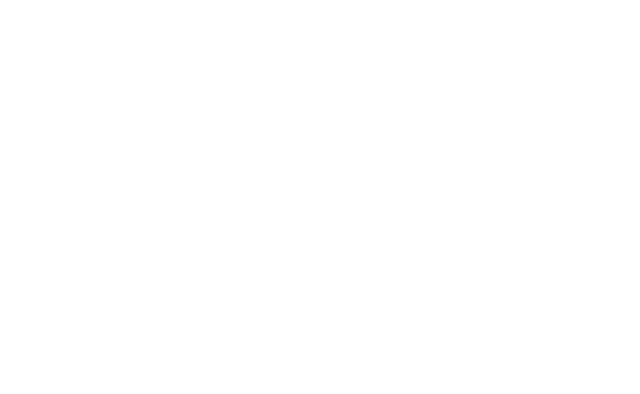
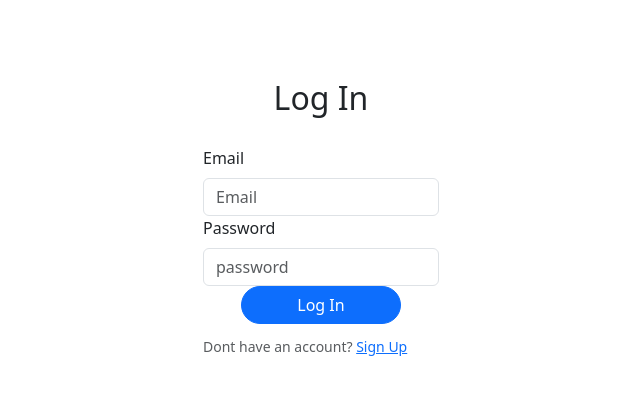
Before and after one commit to ThaliaRowan/unamed-_atm, a React (Create React App) app in the folder projectmanagement/: page /#/login in a window 1280 px wide. Shown: the top 394 px of the page, without its empty margins (319-959 px from the left). Built offline with nearby package versions, Linux system fonts and the light colour scheme.

Commit message:
created login page

```diff
--- a/projectmanagement/src/App.js
+++ b/projectmanagement/src/App.js
@@ -4,6 +4,7 @@
 import Dashboard from "./pages/Dashboard";
 import Home from "./pages/Home";
 import SignUp from "./pages/Signup";
+import Login from "./pages/Login";
 
 function App() {
   return (
@@ -12,6 +13,8 @@
         <Route exact path="/" component={Home} />
         <Route exact path="/dashboard" component={Dashboard}  />
         <Route exact path="/signup" component={SignUp} />
+        <Route exact path="/login" component={Login} />
+
       </Switch>
     </Router>
   );
--- /dev/null
+++ b/projectmanagement/src/Login.css
@@ -0,0 +1,23 @@
+
+#container {
+    margin: auto;
+    width: 20%;
+    padding: 10px
+}
+
+#box {
+    padding-top: 5%;
+}
+
+#title {
+        font-size: 2rem;
+}
+
+#button {
+    width: 10rem;
+    border-radius: 30px;
+}
+
+#titleGroup {
+    text-align: center;
+}
--- /dev/null
+++ b/projectmanagement/src/pages/Login.js
@@ -0,0 +1,43 @@
+import React from "react";
+import "../Login.css";
+import {Form, Button} from "react-bootstrap";
+
+
+function Login(){
+    return(
+        <div id="box">
+        <div id="container">
+            <Form id="signForm">
+                <Form.Group id="titleGroup">
+                    <Form.Label>
+                        <p id="title">
+                            Log In
+                        </p>
+                    </Form.Label>
+                </Form.Group>
+                <Form.Group>
+                    <Form.Label>Email</Form.Label>
+                    <Form.Control type="email" placeholder="Email"  />
+                </Form.Group>
+                <Form.Group>
+                    <Form.Label>Password</Form.Label>
+                    <Form.Control type="password" placeholder="password" />
+                </Form.Group>
+                <div className="row justify-content-center">
+                    <Button variant="primary" type="submit" id="button">
+                        Log In
+                    </Button>
+                </div>
+                <div style={{paddingTop: "10px"}}>
+                <Form.Text className="text-muted">
+                    Dont have an account? <a href="...">Sign Up</a>
+                </Form.Text>
+                </div>
+            </Form>
+        </div>
+    </div>
+
+    );
+}
+
+export default Login;
```
